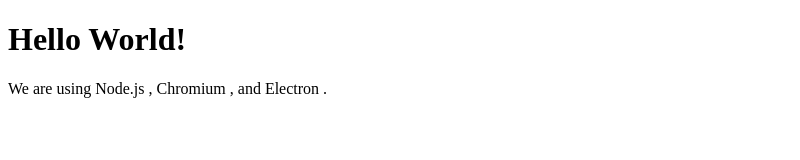
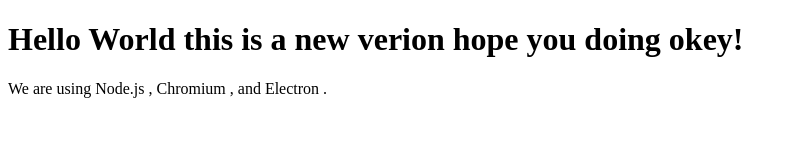
Before and after one commit to mokhtarHamdoune/test_auto_updater, an Electron app: page index.html in a window 800 px wide. Drawn offline with Linux system fonts and the light colour scheme.

Commit message:
updat html

```diff
--- a/index.html
+++ b/index.html
@@ -10,7 +10,7 @@
     <title>Hello World!</title>
   </head>
   <body>
-    <h1>Hello World!</h1>
+    <h1>Hello World this is a new verion hope you doing okey!</h1>
     We are using Node.js <span id="node-version"></span>, Chromium
     <span id="chrome-version"></span>, and Electron
     <span id="electron-version"></span>.
```
Also changed, not shown: package.json (+16 -2 lines), 2 other files.
